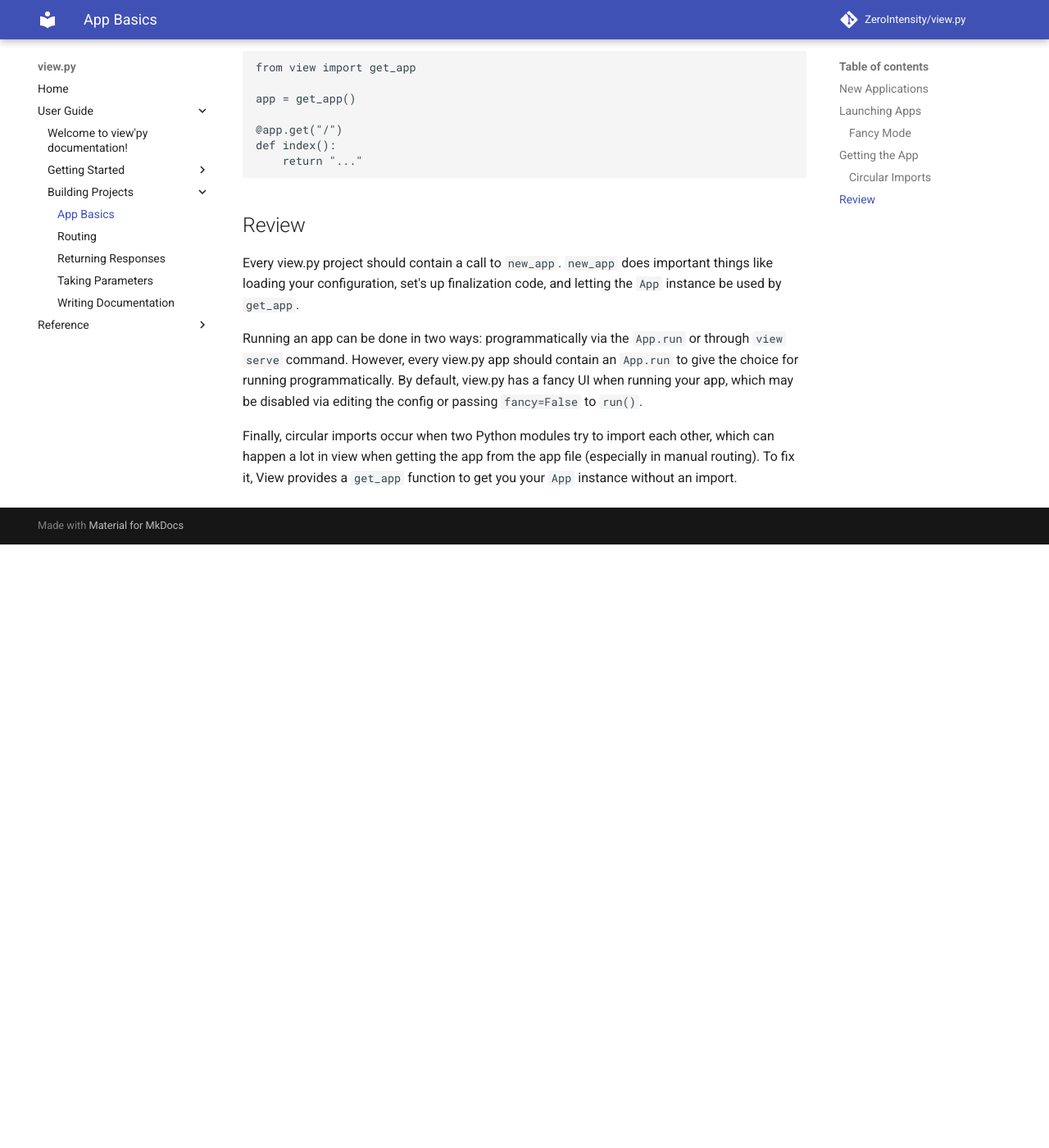
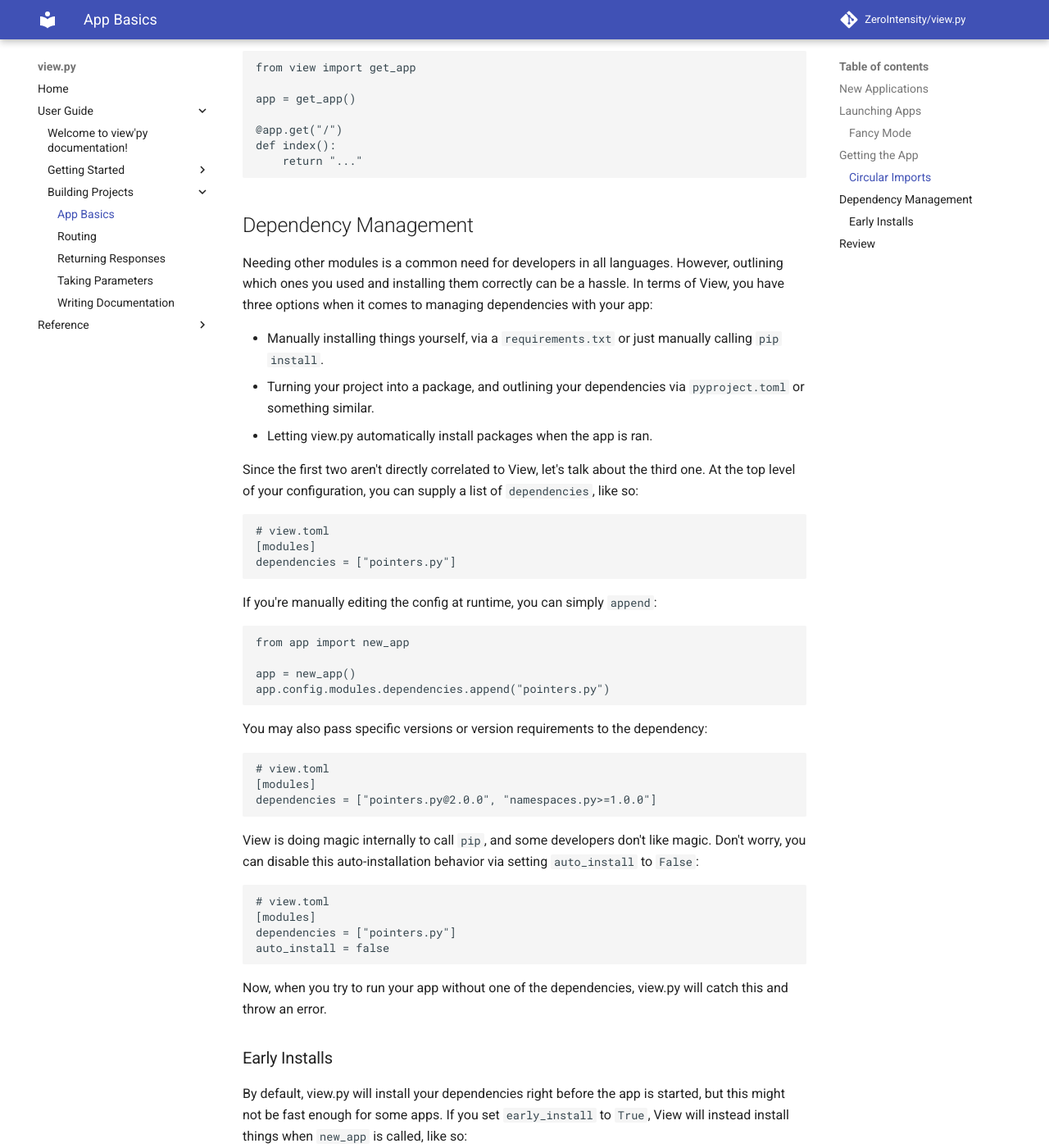
Before and after one commit to ZeroIntensity/view.py, an MkDocs documentation site: the page built from docs/user-guide/building-projects/app_basics.md, in a window 1280 px wide and 1400 px high, scrolled down 2587 px. Shown: the whole window at 82% size. Built offline with MkDocs 1.6.1 and Material for MkDocs 9.7.7, drawn with Linux system fonts in a browser that asks for light colours; comment, search, counter and statistics services are not loaded; before the commit the page ends 3251 px from its top, so only the background shows below that; some of the changed text lies outside the part shown.

````diff
--- a/docs/user-guide/building-projects/app_basics.md
+++ b/docs/user-guide/building-projects/app_basics.md
@@ -107,10 +107,73 @@ def index():
     return "..."
 ```
 
+## Dependency Management
+
+Needing other modules is a common need for developers in all languages. However, outlining which ones you used and installing them correctly can be a hassle. In terms of View, you have three options when it comes to managing dependencies with your app:
+
+- Manually installing things yourself, via a `requirements.txt` or just manually calling `pip install`.
+- Turning your project into a package, and outlining your dependencies via `pyproject.toml` or something similar.
+- Letting view.py automatically install packages when the app is ran.
+
+Since the first two aren't directly correlated to View, let's talk about the third one. At the top level of your configuration, you can supply a list of `dependencies`, like so:
+
+```toml
+# view.toml
+[modules]
+dependencies = ["pointers.py"]
+```
+
+If you're manually editing the config at runtime, you can simply `append`:
+
+```py
+from app import new_app
+
+app = new_app()
+app.config.modules.dependencies.append("pointers.py")
+```
+
+You may also pass specific versions or version requirements to the dependency:
+
+```toml
+# view.toml
+[modules]
+dependencies = ["pointers.py@2.0.0", "namespaces.py>=1.0.0"]
+```
+
+View is doing magic internally to call `pip`, and some developers don't like magic. Don't worry, you can disable this auto-installation behavior via setting `auto_install` to `False`:
+
+```toml
+# view.toml
+[modules]
+dependencies = ["pointers.py"]
+auto_install = false
+```
+
+Now, when you try to run your app without one of the dependencies, view.py will catch this and throw an error.
+
+
+### Early Installs
+
+By default, view.py will install your dependencies right before the app is started, but this might not be fast enough for some apps. If you set `early_install` to `True`, View will instead install things when `new_app` is called, like so:
+
+```
+# view.toml
+[modules]
+dependencies = ["pointers.py"]
+early_install = true
+```
+
+
+!!! note
+
+    Setting `early_install` to `true` slows down the creation time of your app.
+
 ## Review
 
 Every view.py project should contain a call to `new_app`. `new_app` does important things like loading your configuration, set's up finalization code, and letting the `App` instance be used by `get_app`.
 
 Running an app can be done in two ways: programmatically via the `App.run` or through `view serve` command. However, every view.py app should contain an `App.run` to give the choice for running programmatically. By default, view.py has a fancy UI when running your app, which may be disabled via editing the config or passing `fancy=False` to `run()`.
 
-Finally, circular imports occur when two Python modules try to import each other, which can happen a lot in view when getting the app from the app file (especially in manual routing). To fix it, View provides a `get_app` function to get you your `App` instance without an import.
+Circular imports occur when two Python modules try to import each other, which can happen a lot in view when getting the app from the app file (especially in manual routing). To fix it, View provides a `get_app` function to get you your `App` instance without an import.
+
+Finally, dependencies are a common need for developers. You can use traditional Python packaging systems if you would like, but you may also use View's dependency API. Simply add a list of dependencies to `view.toml`, and it will install them for you at runtime.
````
Also changed, not shown: 4 other files.
